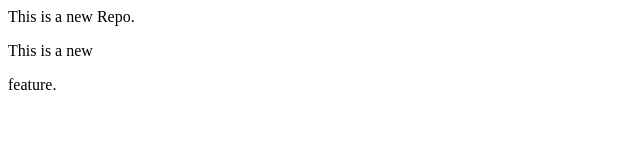
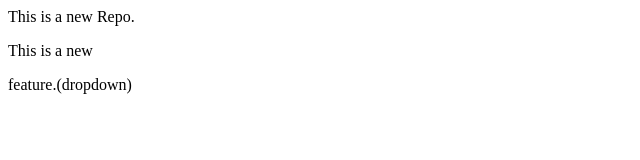
Before and after one commit to SrushTae2430/LocalRepo, a plain HTML site: page index.html in a window 1280 px wide. Shown: the whole page, without its empty margins (0-640 px from the left). Drawn offline with Linux system fonts and the light colour scheme.

```diff
--- a/index.html
+++ b/index.html
@@ -1,3 +1,3 @@
 <p>This is a new Repo.</p>
 <p>This is a new</p>
-<p>feature.</p>
+<p>feature.(dropdown)</p>
```
